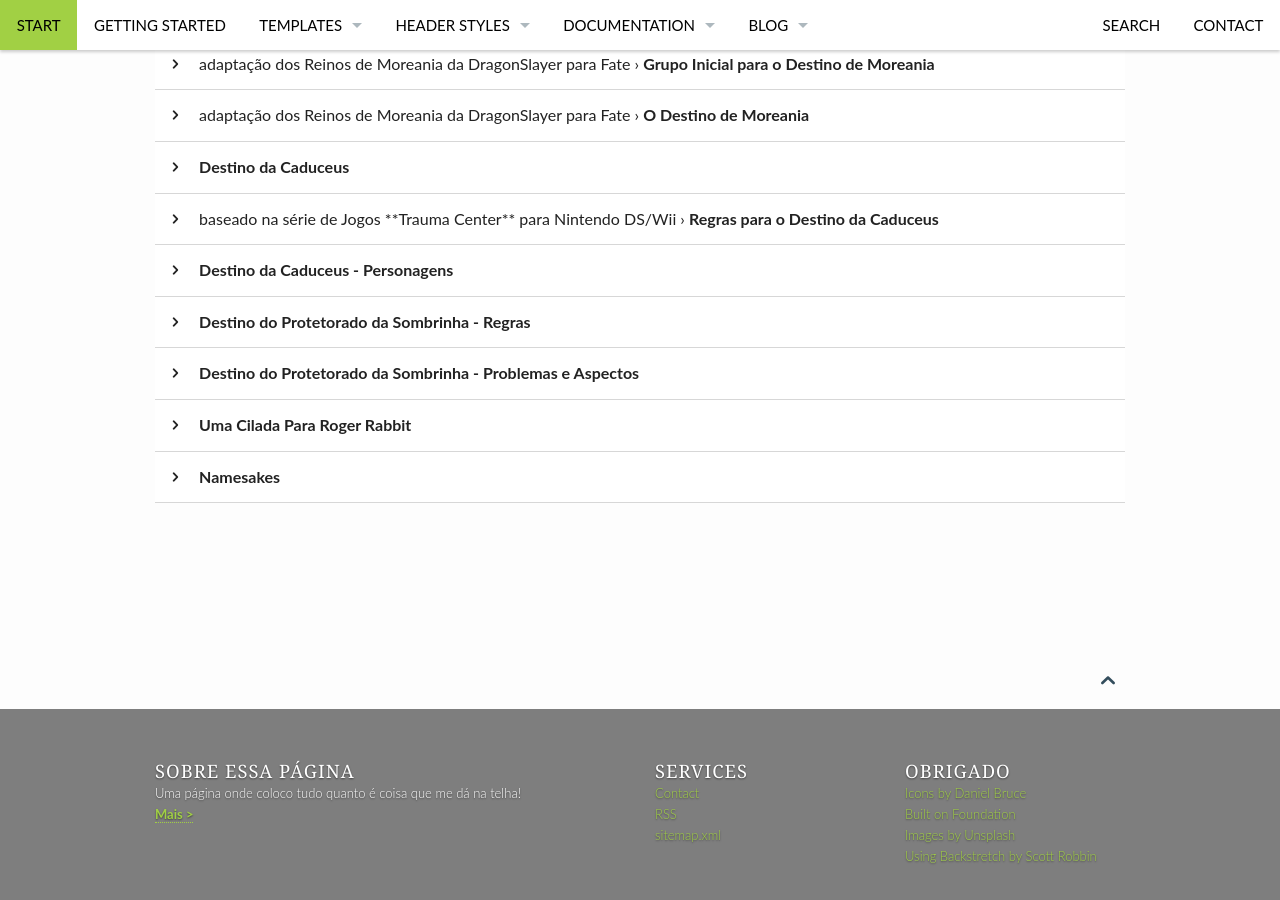
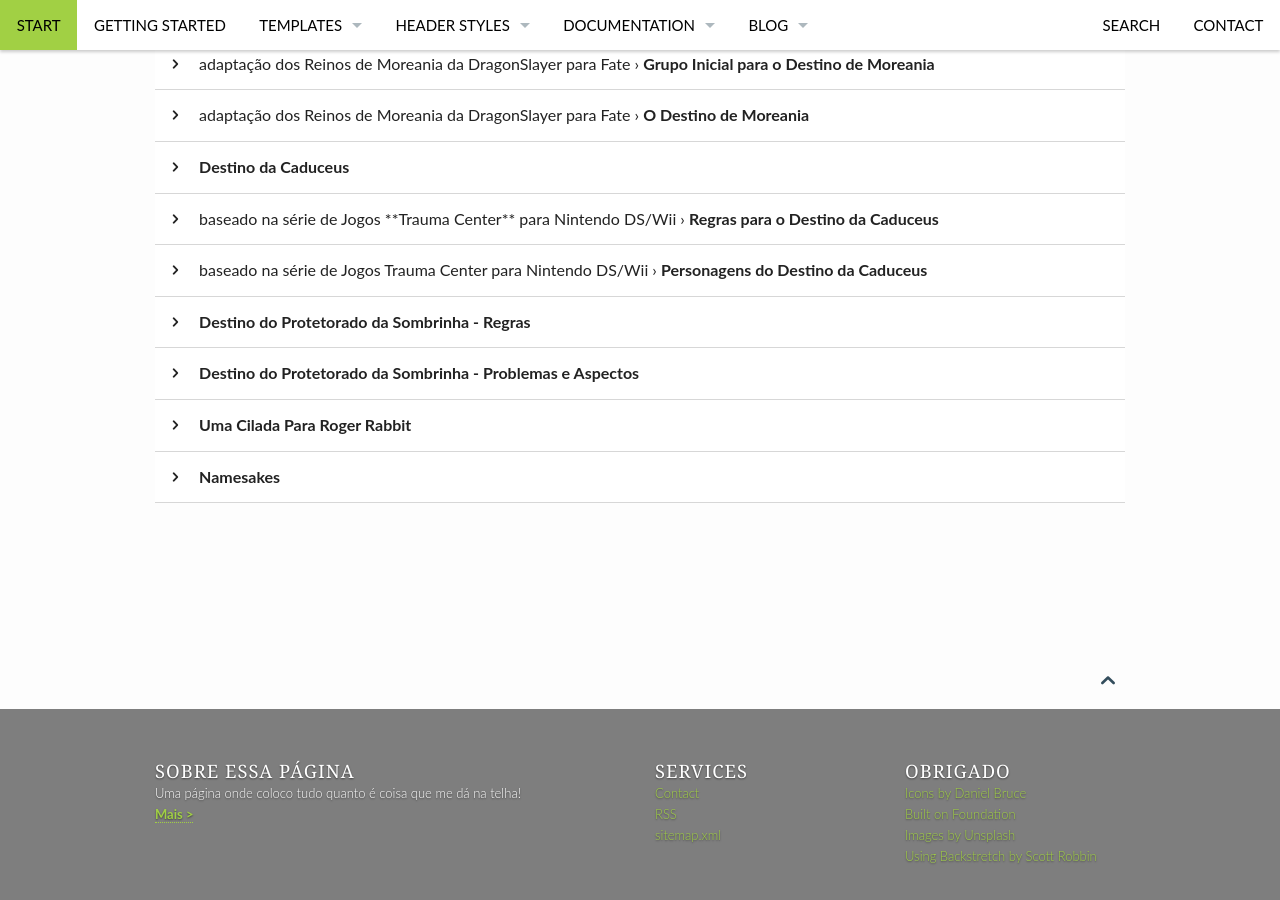
Before and after one commit to fabiocosta0305/fabiocosta0305.github.io-old, a Jekyll site: the page built from blog/archive.html, in a window 1280 px wide and 900 px high, scrolled down 599 px. Built offline with Jekyll 4.4.1, drawn with Linux system fonts in a browser that asks for light colours.

Commit message:
Mudando tema Jekyll - Feeling Responsible

```diff
--- a/_posts/RPG/2015-05-21-DestinoDaCaduceus-personagens.md
+++ b/_posts/RPG/2015-05-21-DestinoDaCaduceus-personagens.md
@@ -1,16 +1,22 @@
 ---
-title: Destino da Caduceus - Personagens
-layout: post
-tags: ["Fate","Fate Core","Personagens", "Trauma Center", "Destino da Caduceus"]
+title: Personagens do Destino da Caduceus
+subheadline: baseado na série de Jogos Trauma Center para Nintendo DS/Wii
+layout: page
+categories:
+ - RPG
+tags:
+ - Fate
+ - Fate Core
+ - Personagem
+ - Trauma Center
+ - Destino da Caduceus
 ---
-
-# Personagens do Destino da Caduceus
 
 ## baseado na série de Jogos **Trauma Center** para Nintendo DS/Wii
 
 - [versão original para FATE 2.0](http://maisquatro.wordpress.com/2008/08/16/mini-cenario-para-fudgefate-terrorismo-medico/)
-- [informações de cenário](/DestinoDaCaduceus)
-- [regras](/DestinoDaCaduceus-regras)
+- [informações de cenário](/rpg/DestinoDaCaduceus)
+- [regras](/rpg/DestinoDaCaduceus-regras)
 
 ### Derek Stiles
 
```
